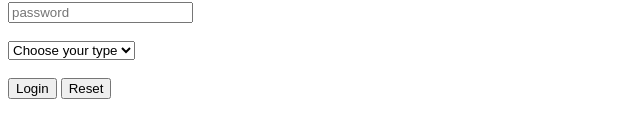
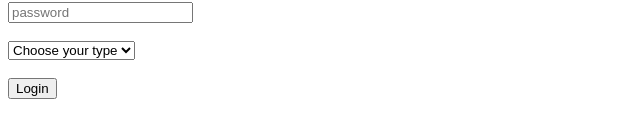
Before and after one commit to KobiShashs/HelloHTML, a plain HTML site: page 6-forms/page1.html in a window 1280 px wide. Shown: the part 117-254 px from the top of the page, without its empty margins (0-640 px from the left). Drawn offline with Linux system fonts and the light colour scheme.

Commit message:
removed reset button into comments

```diff
--- a/6-forms/page1.html
+++ b/6-forms/page1.html
@@ -21,7 +21,7 @@
     </select>
     <br><br>
     <input type="submit" value="Login">
-    <input type="reset" value="Reset">
+    <!-- <input type="reset" value="Reset"> -->
 
 </form>
 </body>
```
